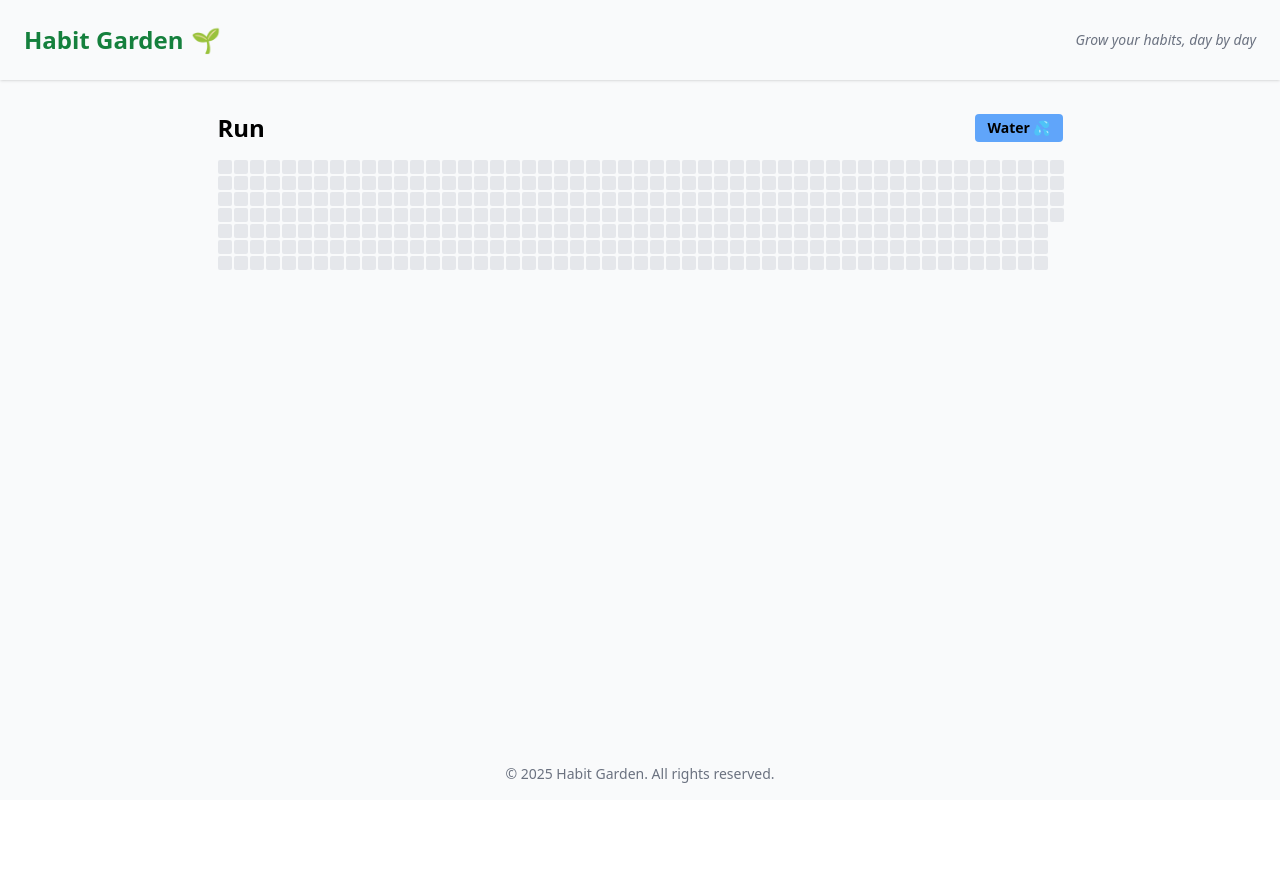
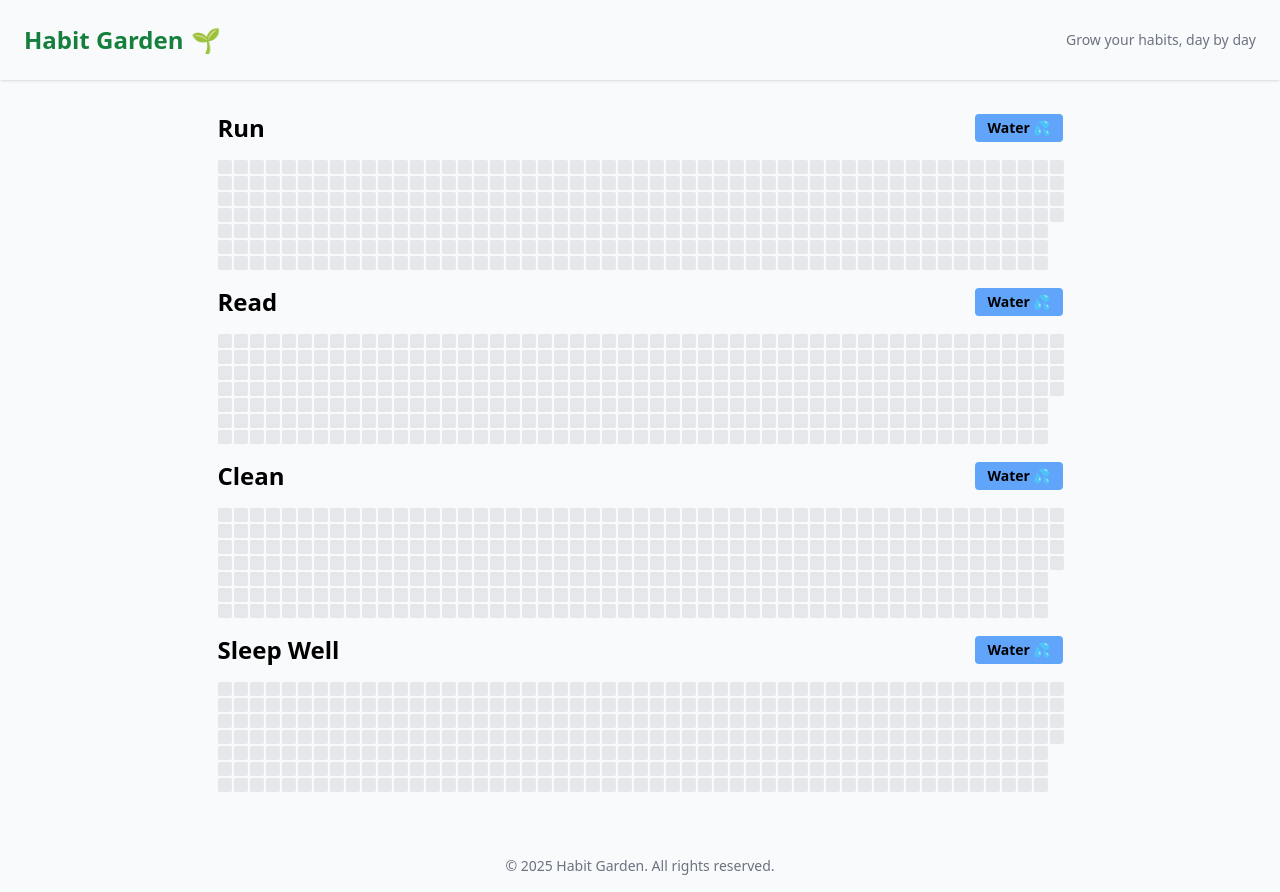
Before and after one commit to youngG124/habit-garden, a React (Vite) app: page / in a window 1280 px wide. Before the commit the page ends 800 px from the top, so only its background shows below. Built offline with nearby package versions, Linux system fonts and the light colour scheme.

Commit message:
garden name props

```diff
--- a/src/App.tsx
+++ b/src/App.tsx
@@ -8,14 +8,17 @@ export default function App() {
         <div className="text-green-700 text-2xl font-bold flex items-center gap-2">
           <span>Habit Garden</span><span>🌱</span>
         </div>
-        <p className="text-sm text-gray-500 italic">
+        <p className="text-sm text-gray-500">
           Grow your habits, day by day
         </p>
       </header>
 
       {/* Main Content */}
       <main className="flex-grow flex flex-col items-center justify-start py-8">
-        <Garden />
+        <Garden name="Run" />
+        <Garden name="Read" />
+        <Garden name="Clean" />
+        <Garden name="Sleep Well" />
       </main>
 
       {/* Footer */}
--- a/src/components/Garden.tsx
+++ b/src/components/Garden.tsx
@@ -1,4 +1,8 @@
 import GrassCell from './GrassCell';
+
+type GardenProps = {
+  name: string;
+};
 
 const getStartOfWeek = (date: Date) => {
   const day = date.getDay();
@@ -9,7 +13,7 @@ const getStartOfWeek = (date: Date) => {
   return start;
 };
 
-const Garden: React.FC = () => {
+const Garden: React.FC<GardenProps> = ({ name }) => {
   const today = new Date();
   today.setHours(0, 0, 0, 0);
 
@@ -27,7 +31,7 @@ const Garden: React.FC = () => {
       <div className="w-[845px] flex flex-col items-start">
         {/* 제목 + 버튼 */}
         <div className="w-full flex items-center justify-between mb-4">
-          <h2 className="text-2xl font-semibold">Run</h2>
+          <h2 className="text-2xl font-semibold">{name}</h2>
           <button className="px-3 py-1 text-sm font-bold bg-blue-400 rounded hover:bg-blue-600 transition">
           Water 💦
           </button>
```
